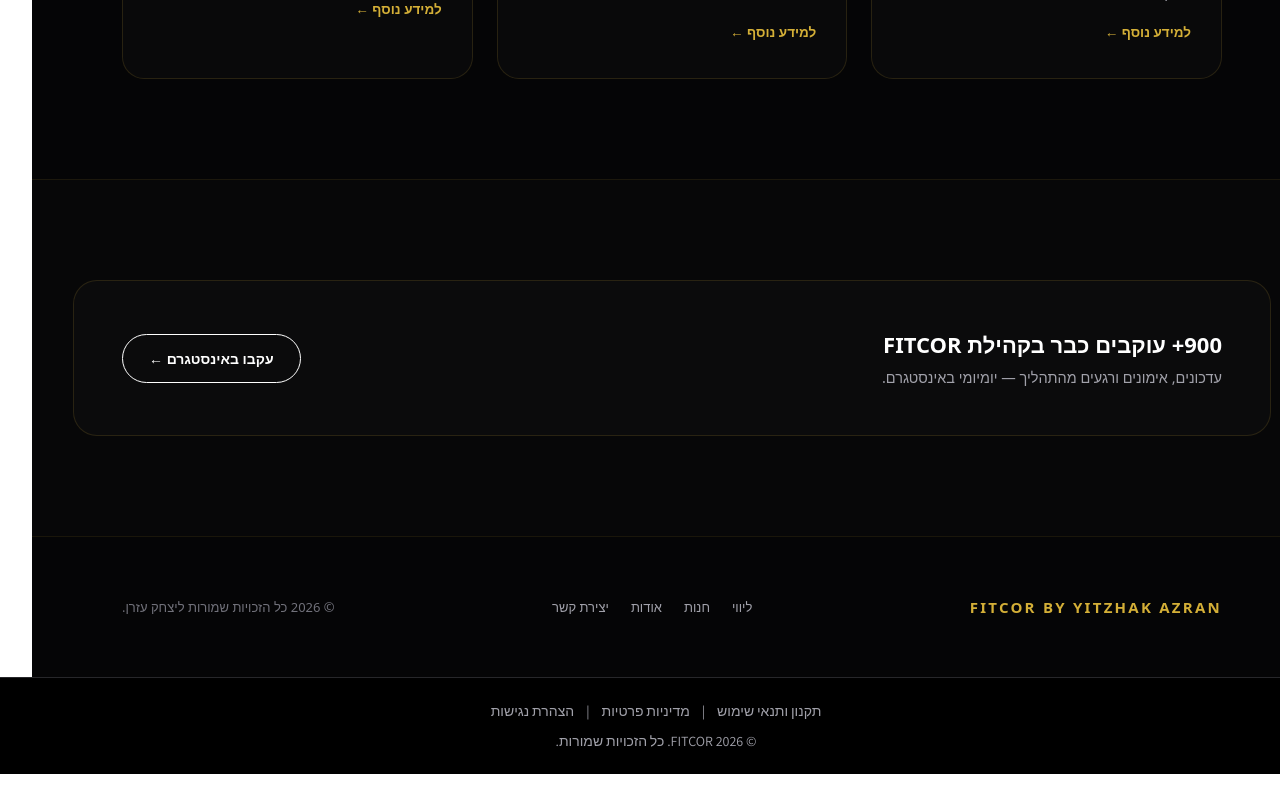
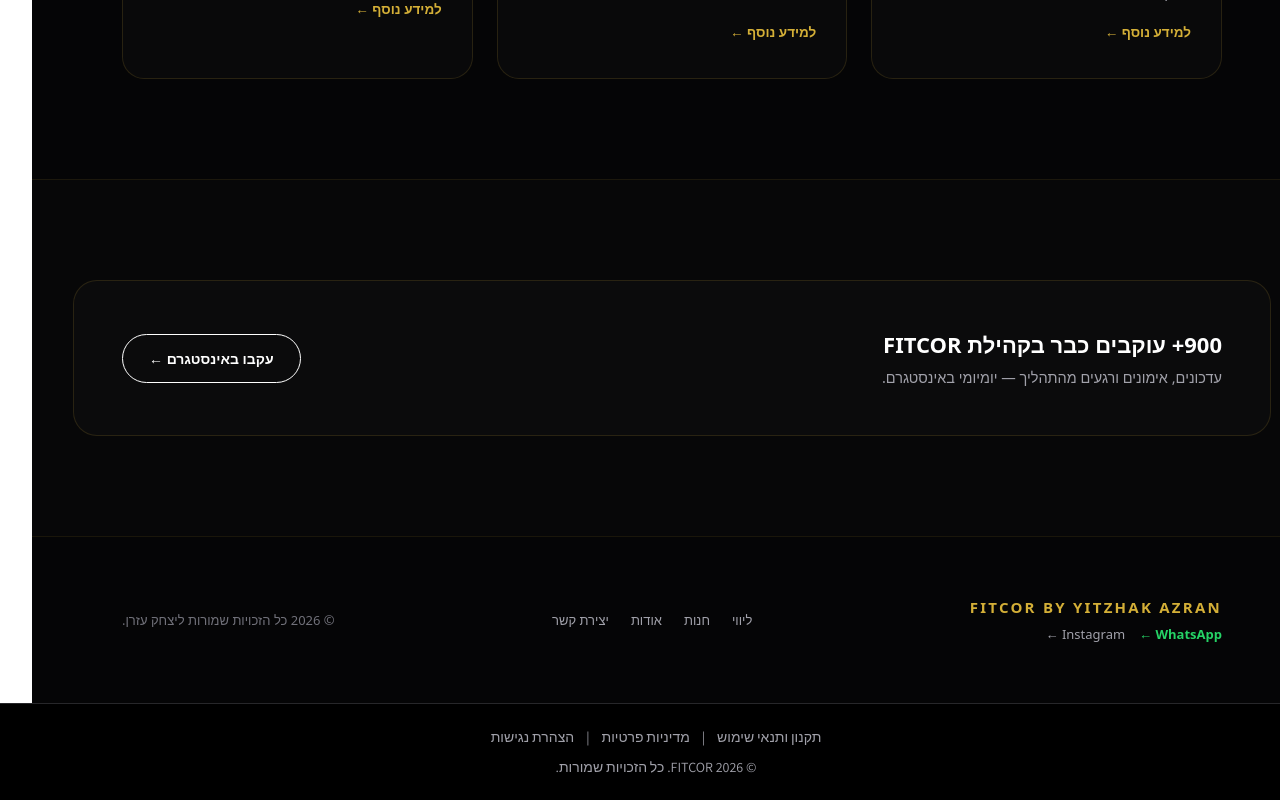
Before and after one commit to yzhqzrn47-creator/FITCOR, a Next.js app: page / in a window 1280 px wide. Shown: the part 1296-2096 px from the top of the page. Before the commit the page ends 2070 px from the top, so only its background shows below. Built offline with nearby package versions, Linux system fonts and the light colour scheme.

Commit message:
Enhance footer with social media links
Added social media links to the footer for WhatsApp and Instagram.

```diff
--- a/app/components/Footer.tsx
+++ b/app/components/Footer.tsx
@@ -8,15 +8,27 @@
         display: 'flex', flexWrap: 'wrap', gap: '24px',
         alignItems: 'center', justifyContent: 'space-between',
       }}>
-        <div style={{ fontSize: '15px', fontWeight: '900', letterSpacing: '0.15em', color: '#D4AF37' }}>
-          FITCOR BY YITZHAK AZRAN
+        <div>
+          <div style={{ fontSize: '15px', fontWeight: '900', letterSpacing: '0.15em', color: '#D4AF37' }}>
+            FITCOR BY YITZHAK AZRAN
+          </div>
+          <div style={{ display: 'flex', gap: '14px', marginTop: '8px', fontSize: '13px' }}>
+            <a href="https://wa.me/972559939351" target="_blank" rel="noopener noreferrer" style={{ color: '#25D366', textDecoration: 'none', fontWeight: 600 }}>
+              WhatsApp ←
+            </a>
+            <a href="https://www.instagram.com/yitzhak.gym?igsh=OThxa2lrYXkxYjZn" target="_blank" rel="noopener noreferrer" style={{ color: '#a1a1aa', textDecoration: 'none' }}>
+              Instagram ←
+            </a>
+          </div>
         </div>
+
         <div style={{ display: 'flex', gap: '22px', flexWrap: 'wrap', fontSize: '13px' }}>
           <a href="/coaching" style={{ color: '#a1a1aa', textDecoration: 'none' }}>ליווי</a>
           <a href="/store" style={{ color: '#a1a1aa', textDecoration: 'none' }}>חנות</a>
           <a href="/about" style={{ color: '#a1a1aa', textDecoration: 'none' }}>אודות</a>
           <a href="/contact" style={{ color: '#a1a1aa', textDecoration: 'none' }}>יצירת קשר</a>
         </div>
+
         <p style={{ color: '#71717a', fontSize: '13px', margin: 0 }}>
           © {new Date().getFullYear()} כל הזכויות שמורות ליצחק עזרן.
         </p>
```
